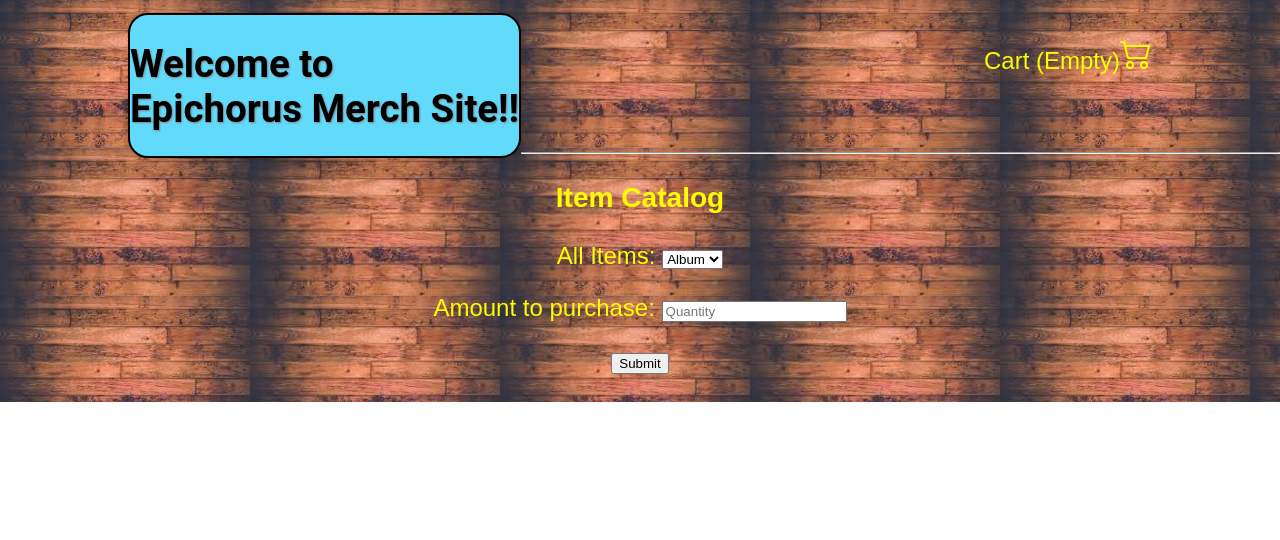
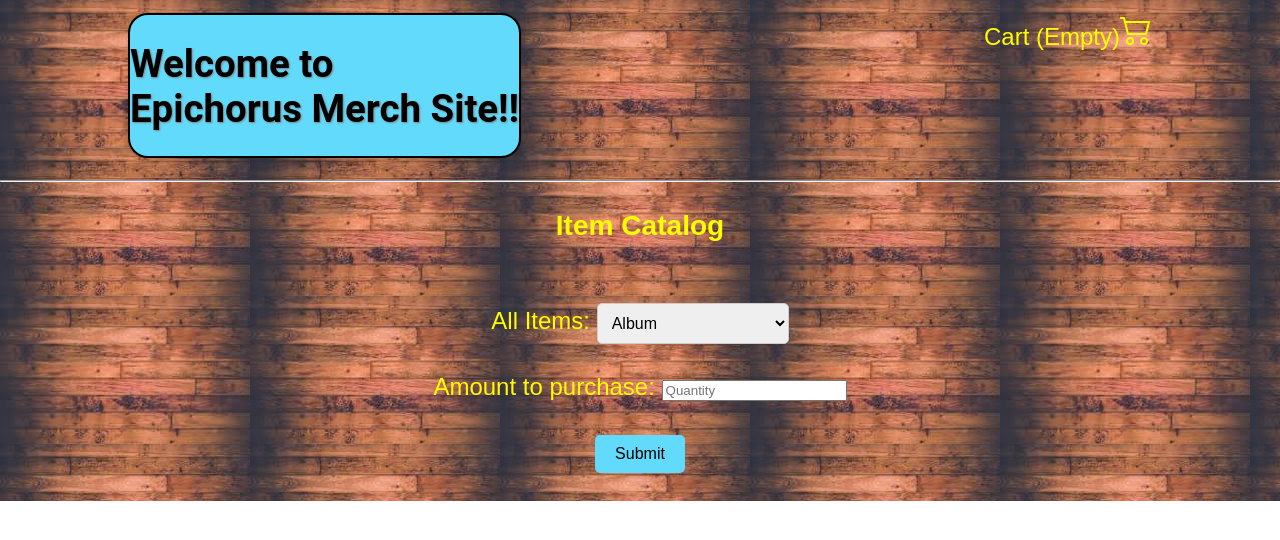
Before and after one commit to ChrisRDavila/merch_site, a React (Create React App) app: page / in a window 1280 px wide. Shown: the top 540 px of the page. Built offline with nearby package versions, Linux system fonts and the light colour scheme; a web font is replaced by a local one.

Commit message:
continued stylong by all 3 devs in different components

```diff
--- a/src/App.css
+++ b/src/App.css
@@ -36,20 +36,3 @@
     transform: rotate(360deg);
   }
 }
-
-/* .navBarItem {
-  text-align: center;
-} */
-
-#navBarGreeting {
-  float: left;
-  margin-top: 1%;
-  margin-left: 10%;
-  font-size: .8em;
-}
-
-#navBarCart {
-  margin-top: 1%;
-  margin-right: 10%;
-  float: right;
-}
--- a/src/components/App.js
+++ b/src/components/App.js
@@ -8,11 +8,15 @@ import background from '../img/bGround.jpg';
 function App(){
   const defaultStyle = {
     backgroundImage: `url(${background})`,
+    opactiy: "90%",
     color: "#FFFC00",
     fontFamily: ['Deborah Fancy Dress', "sans-serif"],
-    fontSize: "150%"
+    fontSize: "150%",
+    minHeight: "100%",
+    marginBottom: "0%"
+  }
 
-  }
+
 
   return (
     <React.Fragment>
--- a/src/components/CartControl.js
+++ b/src/components/CartControl.js
@@ -177,6 +177,7 @@ class CartControl extends React.Component {
         <br />
         <br />
         <br />
+        <br />
         <hr />
         {currentView}
       </React.Fragment>
--- a/src/components/CartList.js
+++ b/src/components/CartList.js
@@ -4,6 +4,8 @@ import PropTypes from "prop-types";
 
 
 function CartList(props){
+
+
   return (
     <React.Fragment>
       {props.cartList.map((order) =>
--- a/src/components/Header.js
+++ b/src/components/Header.js
@@ -13,20 +13,26 @@ function Header() {
     fontFamily: '"Roboto", sans-serif',
     textShadow: "1px 1px 2px grey",
     boxShadow: "0 2px 5px rgba(0, 0, 0, 0.2",
-    transition: "all 0.3s ease-in-out",
+    transition: "all 0.4s ease-in-out",
+  };
+
+  const bannerStyle = {
+    float: "left",
+    marginTop: "1%",
+    marginLeft: "10%",
+    fontSize: ".8em",
   };
 
   const hoverStyle = {
     ...defaultStyle,
     backgroundColor: "#71eaff",
-    color: "#111111",
+    color: "#FFFFFF",
   };
 
   return (
     <React.Fragment>
+      <div style={bannerStyle}>
         <div
-        className="navBarItem"
-        id="navBarGreeting"
           style={isHovered ? hoverStyle : defaultStyle}
           onMouseEnter={() => setIsHovered(true)}
           onMouseLeave={() => setIsHovered(false)}
@@ -36,6 +42,7 @@ function Header() {
             Epichorus Merch Site!!
           </h1>
         </div>
+      </div>
     </React.Fragment>
   );
 }
--- a/src/components/NewOrderForm.js
+++ b/src/components/NewOrderForm.js
@@ -1,20 +1,48 @@
-import React, {useState} from "react";
+import React, { useState } from "react";
 import PropTypes from "prop-types";
 import { v4 } from "uuid";
 
 function NewOrderForm(props) {
+  const [isHovered, setIsHovered] = useState(false);
   const [errorMessage, setErrorMessage] = useState("");
   const [currentStyle, setCurrentStyle] = useState({});
   // Stylesheets
   const styleTextSuccess = {
-    color: "#0ECF0E"
-  }
+    color: "#0ECF0E",
+  };
   const styleTextFail = {
-    color: "#CF300E"
-  }
+    color: "#CF300E",
+  };
   const centerAlign = {
-    textAlign: "center"
-  }
+    textAlign: "center",
+  };
+
+  const dropdownStyle = {
+    width: "15%",
+    padding: "10px",
+    margin: "5px 0",
+    border: "1px solid #ccc",
+    borderRadius: "5px",
+    fontSize: "16px",
+  };
+
+  const buttonStyle = {
+    padding: "10px 20px",
+    backgroundColor: "#61dafb",
+    color: "black",
+    border: "none",
+    borderRadius: "5px",
+    fontSize: "16px",
+    cursor: "pointer",
+    marginTop: "10px",
+    transition: "all 0.4s ease-in-out",
+  };
+
+  const buttonHoverStyle = {
+    ...buttonStyle,
+    backgroundColor: "#71eaff",
+    color: "white",
+  };
 
   // Branching Logic & Form Submission
   function handleNewOrderFormSubmission(event) {
@@ -35,13 +63,17 @@ function NewOrderForm(props) {
         id: v4(),
       });
 
-      props.updateInventory(selectedItemType, selectedItemData.inventory - quantity);
-      props.setErrorMessage(`${quantity} of ${selectedItemType} added to cart!`);
+      props.updateInventory(
+        selectedItemType,
+        selectedItemData.inventory - quantity
+      );
+      props.setErrorMessage(
+        `${quantity} of ${selectedItemType} added to cart!`
+      );
       event.target.quantity.value = null;
     } else {
       setCurrentStyle(styleTextFail);
       props.setErrorMessage("Can't place order, out of stock");
-
     }
   }
 
@@ -50,20 +82,34 @@ function NewOrderForm(props) {
       <div style={centerAlign}>
         <form onSubmit={handleNewOrderFormSubmission}>
           <h3>Item Catalog</h3>
+          <br />
           <label htmlFor="items">All Items: </label>
-          <select name="items" id="items">
+          <select name="items" id="items" style={dropdownStyle}>
             <option value="album">Album</option>
             <option value="shirt">Shirt</option>
             <option value="button">Button</option>
           </select>
           <br />
-          <p>Amount to purchase: <input type="number" name="quantity" placeholder="Quantity" min="0"></input></p>
-          <button type="submit">Submit</button>
+          <p>
+            Amount to purchase:{" "}
+            <input
+              type="number"
+              name="quantity"
+              placeholder="Quantity"
+              min="0"
+            ></input>
+          </p>
+          <button
+            type="submit"
+            style={isHovered ? buttonHoverStyle : buttonStyle}
+            onMouseEnter={() => setIsHovered(true)}
+            onMouseLeave={() => setIsHovered(false)}
+          >
+            Submit
+          </button>
         </form>
         <br />
-        <div style={currentStyle}>
-          {props.errorMessage}
-        </div>
+        <div style={currentStyle}>{props.errorMessage}</div>
       </div>
     </React.Fragment>
   );
--- a/src/components/OrderDetail.js
+++ b/src/components/OrderDetail.js
@@ -14,6 +14,11 @@ function OrderDetail(props){
     padding: "10px"
   };
 
+  const alignmentCenter = {
+    // backgroundColor: "#61dafb",
+    textAlign: "center"
+  }
+
   let input;
   const { order, onClickingDelete } = props;
   if (order.item === "album") {
@@ -26,17 +31,21 @@ function OrderDetail(props){
   const altAttribute = `image of ${input}`;
   return (
     <React.Fragment>
+      <div style={alignmentCenter}>
         <h3>Order Detail</h3>
         <div style={itemStyling}>
+          <h4>Item: {order.item}</h4>
           <p>Quantity: {order.quantity}</p>
-        <p>Item: {order.item}</p>
           <img src={input} alt= {altAttribute} />
           <p>Description: {order.description}</p>
+          <div style={alignmentCenter}>
             <button onClick={props.onClickingEdit}>Update Order</button>
             <button onClick={()=> onClickingDelete(order.id) }>Close Order</button>
           </div>
+        </div>
         <hr/>
         <button onClick={props.onClickingBackToCart}>Return to Cart</button>
+      </div>
     </React.Fragment>
   );
 }
--- a/src/components/Widget.js
+++ b/src/components/Widget.js
@@ -4,7 +4,10 @@ import "../App.css";
 
 function Widget(props) {
   const cursorChange = {
-    cursor: "pointer"
+    cursor: "pointer",
+    marginTop: "1%",
+    marginRight: "10%",
+    float: "right"
   }
   let numOfItemsElement;
   if ((props.itemCount === 0) || (!props.itemCount))  {
--- a/src/index.js
+++ b/src/index.js
@@ -4,11 +4,17 @@ import './index.css';
 import App from "./components/App"
 import reportWebVitals from './reportWebVitals';
 
+const defaultStyle = {
+  minHeight: "100%",
+    marginBottom: "0%",
+    minHeight: "100vh"
+}
+
 const root = ReactDOM.createRoot(document.getElementById('root'));
 root.render(
 
   <React.StrictMode>
-    <App />
+    <App style={defaultStyle} />
   </React.StrictMode>
 );
 
```
Lines whose indentation alone changed are shown as unchanged.
